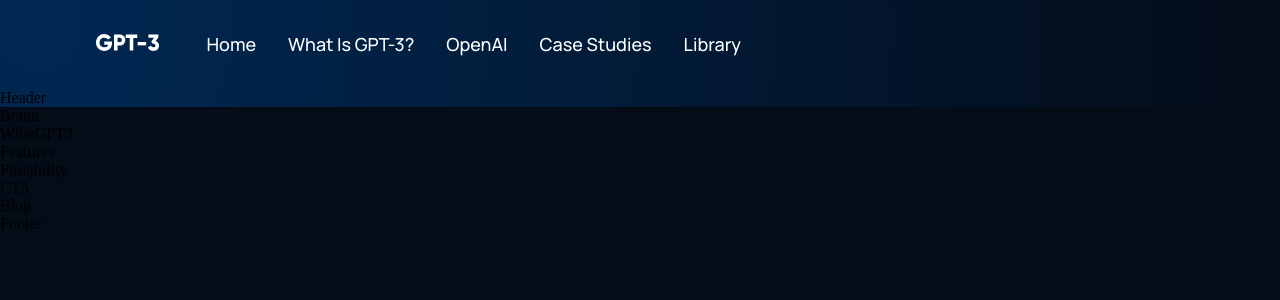
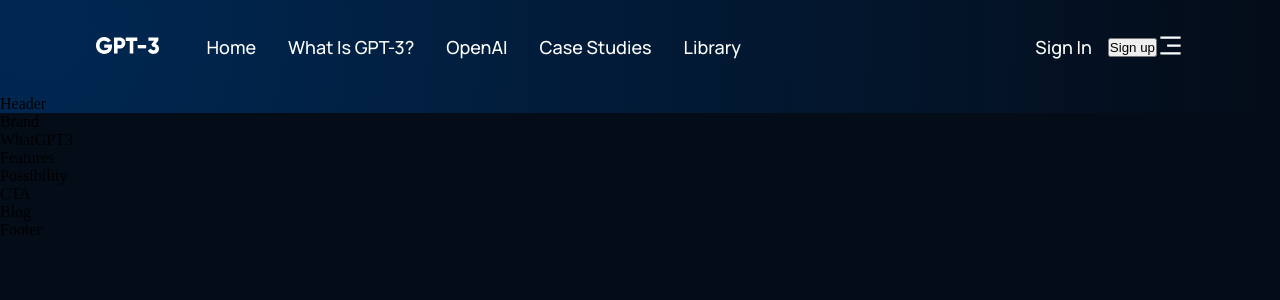
Before and after one commit to djprofessorkash/React-Project-GPT-Promoter, a React (Create React App) app: page / in a window 1280 px wide. Shown: the top 300 px of the page. Built offline with nearby package versions, Linux system fonts and the light colour scheme.

Commit message:
[EDIT] Created collapsable menu with mobile responsiveness

```diff
--- a/src/components/navbar/Navbar.jsx
+++ b/src/components/navbar/Navbar.jsx
@@ -1,11 +1,24 @@
-import React from "react";
-import { RiMenu3Line, RiCloseLin } from "react-icons/ri";
+import React, { useState } from "react";
+import { RiMenu3Line, RiCloseLine } from "react-icons/ri";
 import logo from "../../assets/logo.svg";
 import "./navbar.css";
 
+const Menu = () => (
+  <>
+    <p><a href="#home">Home</a></p>
+    <p><a href="#whatgpt3">What is GPT-3?</a></p>
+    <p><a href="#possibility">OpenAI</a></p>
+    <p><a href="#features">Case Studies</a></p>
+    <p><a href="#blog">Library</a></p>
+  </>
+)
+
 const Navbar = () => {
+  const [toggleMenu, setToggleMenu] = useState(false);
+
   return (
     <div className="gpt3__navbar">
+      {/* Container for Nav-Bar Logo & Page Links */}
       <div className="gpt3__navbar-links">
         {/* Logo of Nav-Bar */}
         <div className="gpt3__navbar-links_logo">
@@ -14,12 +27,36 @@
 
         {/* Page Links of Nav-Bar */}
         <div className="gpt3__navbar-links_container">
-          <p><a href="#home">Home</a></p>
-          <p><a href="#whatgpt3">What is GPT-3?</a></p>
-          <p><a href="#possibility">OpenAI</a></p>
-          <p><a href="#features">Case Studies</a></p>
-          <p><a href="#blog">Library</a></p>
+          <Menu />
         </div>
+      </div>
+
+      {/* Container for Nav-Bar Sign In/Up Links */}
+      <div className="gpt3__navbar-sign">
+        <p>Sign in</p>
+        <button type="button">Sign up</button>
+      </div>
+
+      {/* Container for Nav-Bar Menu Links */}
+      <div className="gpt3__navbar-menu">
+        {/* Collapsed Menu in Nav-Bar Header */}
+        {toggleMenu
+          ? <RiCloseLine color="#fff" size={27} onClick={() => setToggleMenu(false)} />
+          : <RiMenu3Line color="#fff" size={27} onClick={() => setToggleMenu(true)} />
+        }
+
+        {/* Expanded Menu in Nav-Bar Header */}
+        {toggleMenu && (
+          <div className="gpt3__navbar-menu_container scale-up-center">
+            <div className="gpt3__navbar-menu_links">
+              <Menu />
+              <div className="gpt3__navbar-menu_container-links-sign">
+                <p>Sign in</p>
+                <button type="button">Sign up</button>
+              </div>
+            </div>
+          </div>
+        )}
       </div>
     </div>
   )
```
